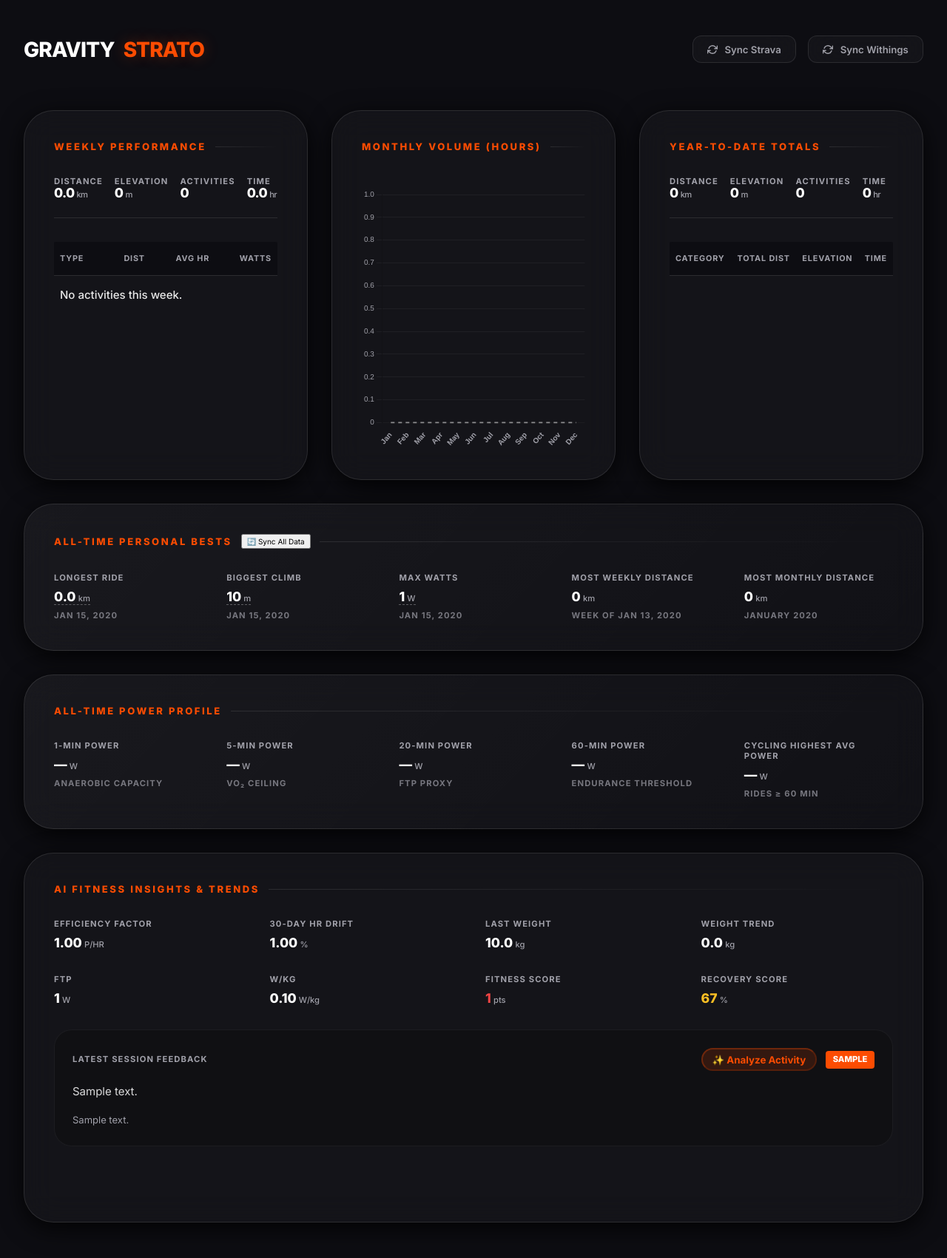
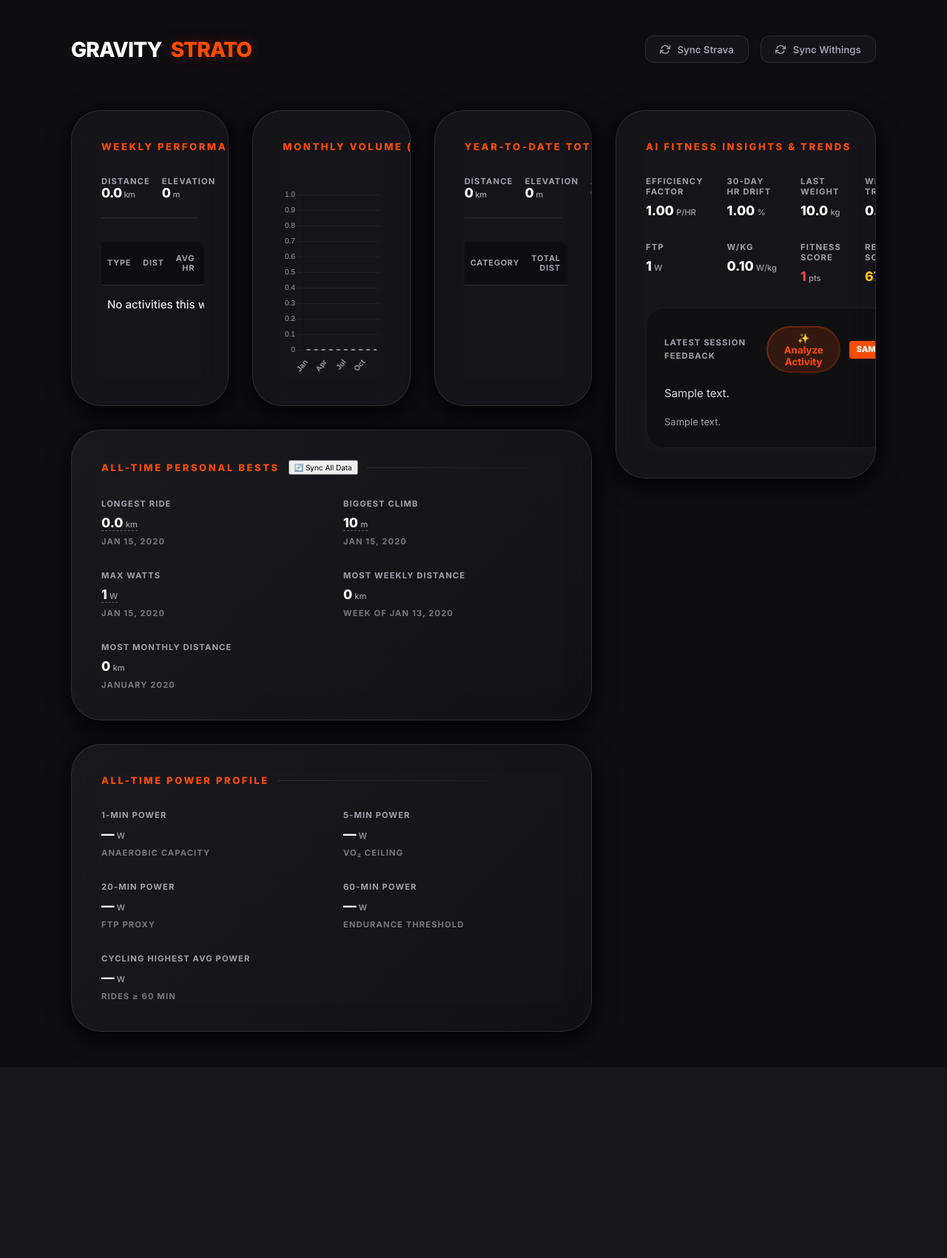
Before and after one commit to MightContainNuts/GravityStrava, a FastAPI app: page /dashboard in a window 1280 px wide. Shown: the whole page at 74% size. After the commit the page ends 1420 px from the top, so only its background shows below. Run offline with FastAPI, Linux system fonts and the light colour scheme; tables that the repository leaves empty hold one stand-in row (values such as "Sample post"); lists and menus that the app fills with data are empty.

Commit message:
fix screen width

```diff
--- a/static/css/dashboard.css
+++ b/static/css/dashboard.css
@@ -27,9 +27,11 @@ body {
 }
 
 .dashboard-container {
-    max-width: 1600px;
-    /* Wider container for grid */
+    max-width: 100%;
+    /* Use full width */
     margin: 0 auto;
+    padding: 0 4rem;
+    /* More horizontal padding for ultra-wide screens */
 }
 
 header {
@@ -113,19 +115,46 @@ header {
     animation: spin 1s linear infinite;
 }
 
-/* Dashboard Grid */
+/* Dashboard Grid - 2 Column Layout */
 .dashboard-grid {
     display: grid;
+    grid-template-columns: 2fr 1fr;
+    /* Left column wider, right column narrower */
+    gap: 2rem;
+    align-items: start;
+}
+
+/* Left Column: Nested Grid */
+.left-column-grid {
+    display: grid;
     grid-template-columns: repeat(3, 1fr);
-    grid-template-rows: auto auto;
-    /* Two rows */
+    /* 3 columns for first row */
     gap: 2rem;
-    align-items: stretch;
+}
+
+/* First 3 cards span 1 column each (Weekly, Monthly, YTD) */
+.left-column-grid>.metric-card:nth-child(1),
+.left-column-grid>.metric-card:nth-child(2),
+.left-column-grid>.metric-card:nth-child(3) {
+    grid-column: span 1;
+}
+
+/* Next 2 cards span all 3 columns (Personal Bests, Power Profile) */
+.left-column-grid>.metric-card:nth-child(4),
+.left-column-grid>.metric-card:nth-child(5) {
+    grid-column: span 3;
+}
+
+/* Force all cards to column 1 by default */
+.metric-card {
+    grid-column: auto;
 }
 
 .ai-insights-card {
-    grid-column: span 3;
-    /* Take full width on bottom row */
+    grid-column: 2 !important;
+    /* Right column */
+    grid-row: 1 / -1 !important;
+    /* Span all rows */
     min-height: auto;
     height: auto;
     background: linear-gradient(135deg, rgba(252, 76, 2, 0.05) 0%, rgba(255, 255, 255, 0.03) 100%);
@@ -219,8 +248,8 @@ header {
     gap: 1.5rem;
     transition: all 0.4s cubic-bezier(0.165, 0.84, 0.44, 1);
     box-shadow: var(--card-shadow);
-    height: 500px;
-    /* Fixed height for consistency and to stop chart loops */
+    min-height: 400px;
+    /* Minimum height for consistency */
     overflow: hidden;
 }
 
--- a/templates/dashboard.html
+++ b/templates/dashboard.html
@@ -6,7 +6,7 @@
     <meta name="viewport" content="width=device-width, initial-scale=1.0">
     <title>GravityStrato | Dashboard</title>
     <!-- Cache-busting link for CSS -->
-    <link rel="stylesheet" href="/static/css/dashboard.css?v=4.0.0">
+    <link rel="stylesheet" href="/static/css/dashboard.css?v=5.5.0">
     <script src="https://cdn.jsdelivr.net/npm/chart.js"></script>
     <link rel="preconnect" href="https://fonts.googleapis.com">
     <link rel="preconnect" href="https://fonts.gstatic.com" crossorigin>
@@ -132,7 +132,10 @@
             </div>
         </header>
 
-        <div class="dashboard-grid">
+        <div class="dashboard-grid"
+            style="display: grid; grid-template-columns: 2fr 1fr; gap: 2rem; align-items: start;">
+            <!-- Left Column: Nested Grid -->
+            <div class="left-column-grid" style="display: grid; grid-template-columns: repeat(3, 1fr); gap: 2rem;">
                 <!-- This Week's Performance -->
                 <div class="metric-card">
                     <div class="card-title">Weekly Performance</div>
@@ -255,13 +258,15 @@
                         <div class="insight-metric">
                             <div class="insight-label">Biggest Climb</div>
                             <div class="insight-value" id="pr-biggest-climb">—<span>m</span></div>
-                        <div class="insight-label" id="pr-biggest-climb-date" style="font-size: 0.75rem; opacity: 0.7;">
+                            <div class="insight-label" id="pr-biggest-climb-date"
+                                style="font-size: 0.75rem; opacity: 0.7;">
                                 —</div>
                         </div>
                         <div class="insight-metric">
                             <div class="insight-label">Max Watts</div>
                             <div class="insight-value" id="pr-max-watts">—<span>W</span></div>
-                        <div class="insight-label" id="pr-max-watts-date" style="font-size: 0.75rem; opacity: 0.7;">—
+                            <div class="insight-label" id="pr-max-watts-date" style="font-size: 0.75rem; opacity: 0.7;">
+                                —
                             </div>
                         </div>
                         <div class="insight-metric">
@@ -273,7 +278,8 @@
                         <div class="insight-metric">
                             <div class="insight-label">Most Monthly Distance</div>
                             <div class="insight-value" id="pr-max-month-dist">—<span>km</span></div>
-                        <div class="insight-label" id="pr-max-month-date" style="font-size: 0.75rem; opacity: 0.7;">—
+                            <div class="insight-label" id="pr-max-month-date" style="font-size: 0.75rem; opacity: 0.7;">
+                                —
                             </div>
                         </div>
                     </div>
@@ -310,14 +316,16 @@
                         <div class="insight-metric">
                             <div class="insight-label">Cycling Highest Avg Power</div>
                             <div class="insight-value" id="pwr-max-avg">—<span>W</span></div>
-                        <div class="insight-label" id="pwr-max-avg-date" style="font-size: 0.75rem; opacity: 0.7;">Rides
+                            <div class="insight-label" id="pwr-max-avg-date" style="font-size: 0.75rem; opacity: 0.7;">
+                                Rides
                                 ≥ 60 min</div>
                         </div>
                     </div>
                 </div>
+            </div>
 
-            <!-- AI Fitness Insights (Bottom Row) -->
-            <div class="metric-card ai-insights-card" id="ai-panel">
+            <!-- AI Fitness Insights (Right Column) -->
+            <div class="metric-card ai-insights-card" id="ai-panel" style="grid-column: 2; grid-row: 1 / -1;">
                 <div class="card-title">AI Fitness Insights & Trends</div>
                 <div class="insights-grid">
                     <div class="insight-metric">
@@ -375,7 +383,8 @@
                                 Withings →</a>
                         </div>
                         <div style="margin-top: 1rem; font-size: 0.8125rem; color: var(--text-secondary);"
-                            id="ai-notes"></div>
+                            id="ai-notes">
+                        </div>
                     </div>
                 </div>
             </div>
```
Lines whose indentation alone changed are shown as unchanged.
